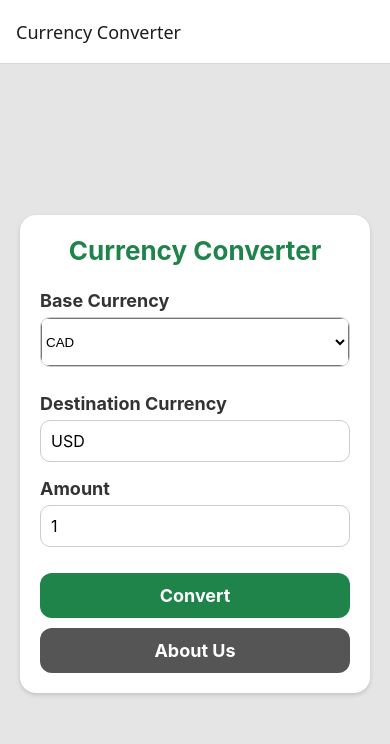
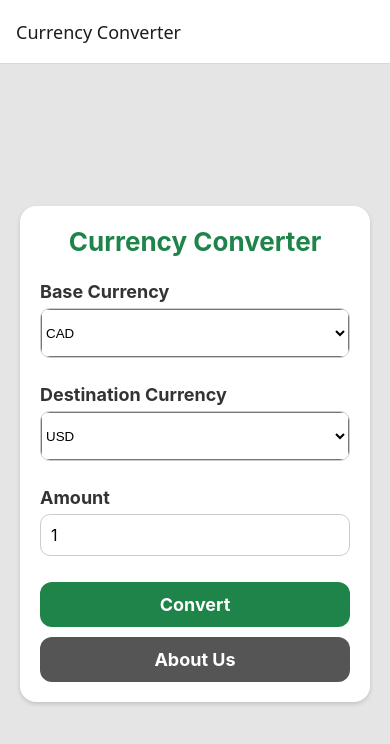
Before and after one commit to SuthanSuresh/COMP3074_Assignment2, a React Native app: screen / in a window 390 px wide. Shown: the top 744 px of the page. Built offline with nearby package versions, Linux system fonts and the light colour scheme.

Commit message:
add UI swap button

```diff
--- a/App.js
+++ b/App.js
@@ -159,14 +159,20 @@ function MainScreen({ navigation }) {
 
 
         <View style={styles.inputSection}>
-          <Text style={styles.label}>Destination Currency</Text>
-          <TextInput
-            value={destination}
-            onChangeText={(t) => setDestination(t.toUpperCase())}
-            style={styles.input}
-            maxLength={3}
-          />
+        <Text style={styles.label}>Destination Currency</Text>
+        <View style={styles.pickerWrapper}>
+          <Picker
+            selectedValue={destination}
+            onValueChange={(value) => setDestination(value)}
+            style={styles.picker}
+            dropdownIconColor="#1E8449" >
+            {CURRENCIES.map((code) => (
+              <Picker.Item key={code} label={code} value={code} />
+            ))}
+          </Picker>
         </View>
+      </View>
+
 
         <View style={styles.inputSection}>
           <Text style={styles.label}>Amount</Text>
--- a/package.json
+++ b/package.json
@@ -17,6 +17,7 @@
     "react": "^19.1.0",
     "react-dom": "19.1.0",
     "react-native": "0.81.5",
+    "react-native-linear-gradient": "^2.8.3",
     "react-native-safe-area-context": "~5.6.0",
     "react-native-screens": "~4.16.0",
     "react-native-web": "^0.21.0"
```
Also changed, not shown: 1 other file (tests, documents, lock files or other folders).
